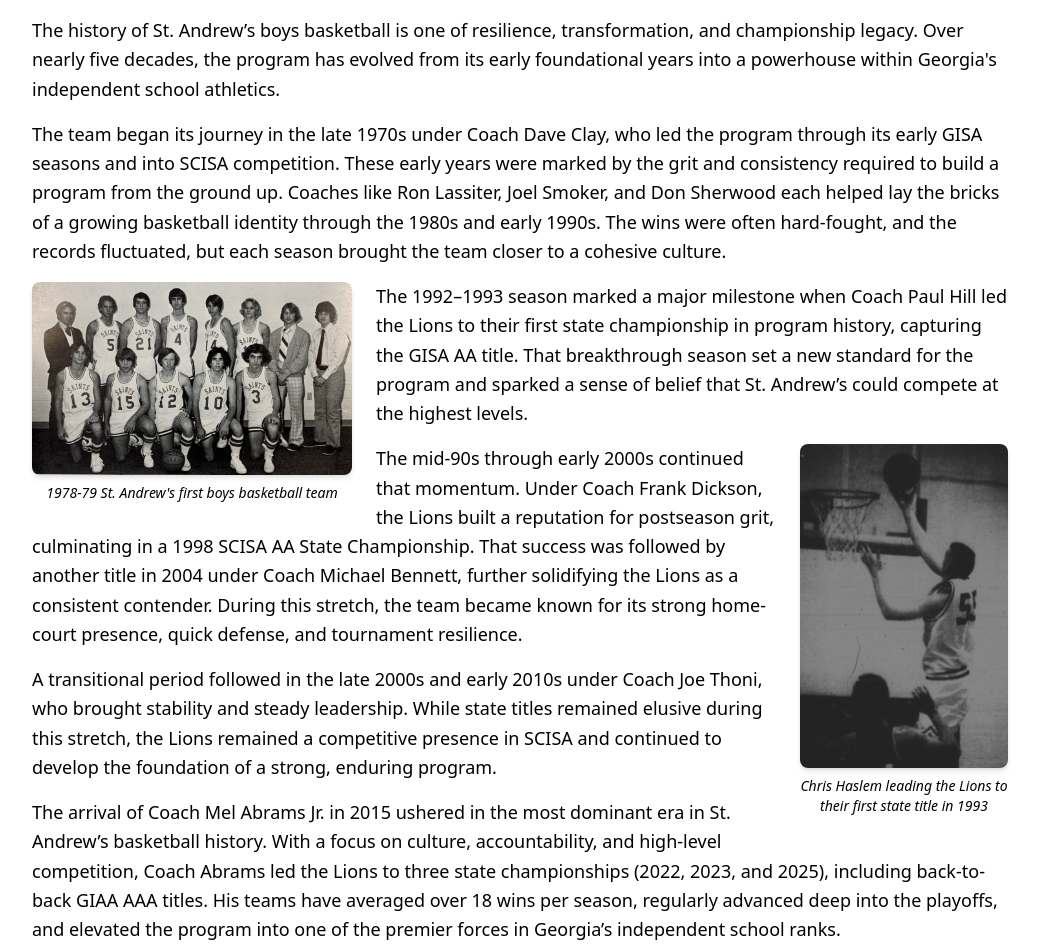
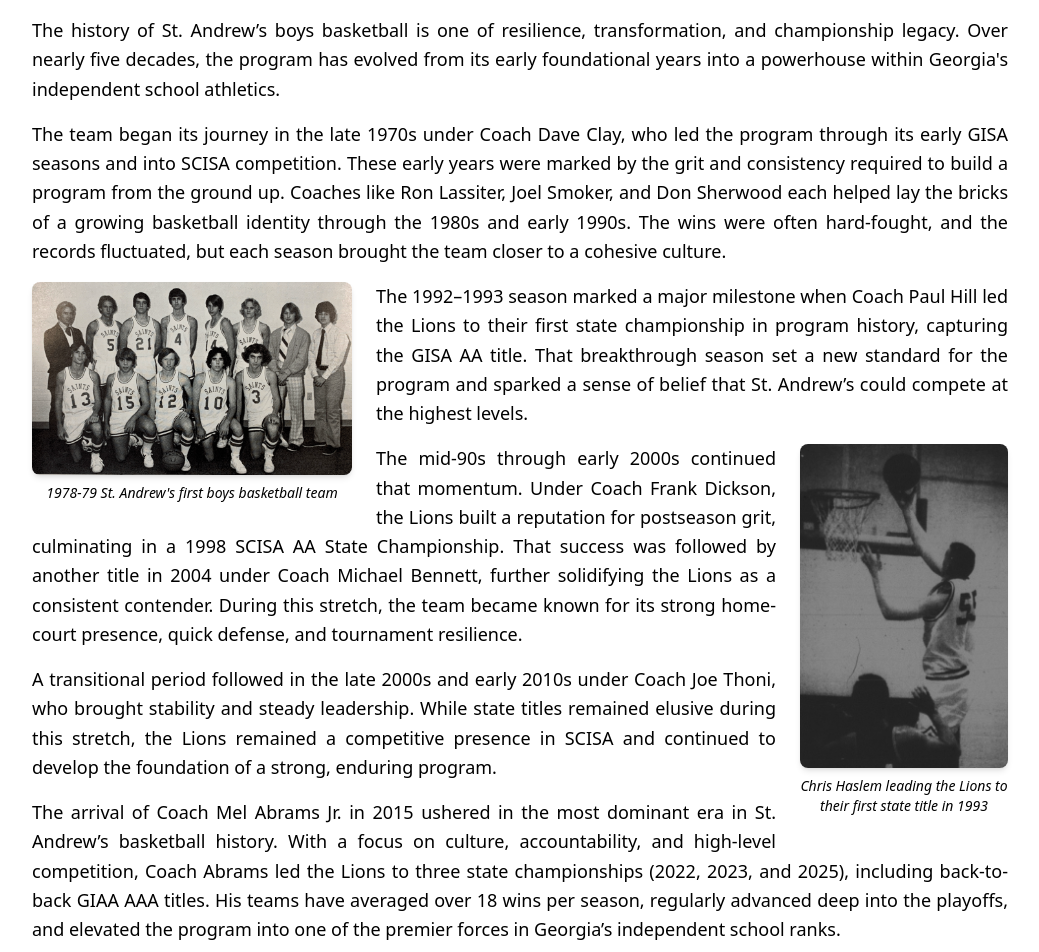
Before and after one commit to newonda1/st-andrews-basketball, a React (Vite) app: page / in a window 1280 px wide. Shown: the part 180-1132 px from the top of the page, without its empty margins (120-1159 px from the left). Built offline with nearby package versions, Linux system fonts and the light colour scheme.

Commit message:
Update App.jsx

```diff
--- a/src/App.jsx
+++ b/src/App.jsx
@@ -37,10 +37,10 @@ function App() {
     </header>
       <section className="mb-12">
 
-  <p className="text-lg leading-relaxed mb-4">
+<p className="text-lg leading-relaxed mb-4 text-justify">
     The history of St. Andrew’s boys basketball is one of resilience, transformation, and championship legacy. Over nearly five decades, the program has evolved from its early foundational years into a powerhouse within Georgia's independent school athletics.
 </p>
-  <p className="text-lg leading-relaxed mb-4">
+<p className="text-lg leading-relaxed mb-4 text-justify">
     The team began its journey in the late 1970s under Coach Dave Clay, who led the program through its early GISA seasons and into SCISA competition. These early years were marked by the grit and consistency required to build a program from the ground up. Coaches like Ron Lassiter, Joel Smoker, and Don Sherwood each helped lay the bricks of a growing basketball identity through the 1980s and early 1990s. The wins were often hard-fought, and the records fluctuated, but each season brought the team closer to a cohesive culture.
 </p>
   <div className="md:float-left md:mr-6 mb-6 text-center w-full md:w-80 animate-fade-in">
@@ -51,7 +51,7 @@ function App() {
     />
     <p className="text-sm italic">1978-79 St. Andrew's first boys basketball team</p>
   </div>
-  <p className="text-lg leading-relaxed mb-4">
+<p className="text-lg leading-relaxed mb-4 text-justify">
     The 1992–1993 season marked a major milestone when Coach Paul Hill led the Lions to their first state championship in program history, capturing the GISA AA title. That breakthrough season set a new standard for the program and sparked a sense of belief that St. Andrew’s could compete at the highest levels.
 </p>
   <div className="md:float-right md:ml-6 mb-6 text-center w-full md:w-52 animate-fade-in">
@@ -62,13 +62,13 @@ function App() {
     />
     <p className="text-sm italic">Chris Haslem leading the Lions to their first state title in 1993</p>
   </div>
-  <p className="text-lg leading-relaxed mb-4">
+<p className="text-lg leading-relaxed mb-4 text-justify">
     The mid-90s through early 2000s continued that momentum. Under Coach Frank Dickson, the Lions built a reputation for postseason grit, culminating in a 1998 SCISA AA State Championship. That success was followed by another title in 2004 under Coach Michael Bennett, further solidifying the Lions as a consistent contender. During this stretch, the team became known for its strong home-court presence, quick defense, and tournament resilience.
   </p>
-  <p className="text-lg leading-relaxed mb-4">
+<p className="text-lg leading-relaxed mb-4 text-justify">
     A transitional period followed in the late 2000s and early 2010s under Coach Joe Thoni, who brought stability and steady leadership. While state titles remained elusive during this stretch, the Lions remained a competitive presence in SCISA and continued to develop the foundation of a strong, enduring program.
   </p>
-  <p className="text-lg leading-relaxed mb-4">
+<p className="text-lg leading-relaxed mb-4 text-justify">
     The arrival of Coach Mel Abrams Jr. in 2015 ushered in the most dominant era in St. Andrew’s basketball history. With a focus on culture, accountability, and high-level competition, Coach Abrams led the Lions to three state championships (2022, 2023, and 2025), including back-to-back GIAA AAA titles. His teams have averaged over 18 wins per season, regularly advanced deep into the playoffs, and elevated the program into one of the premier forces in Georgia’s independent school ranks.
   </p>
   <p className="text-lg leading-relaxed">
```
Lines whose indentation alone changed are shown as unchanged.
